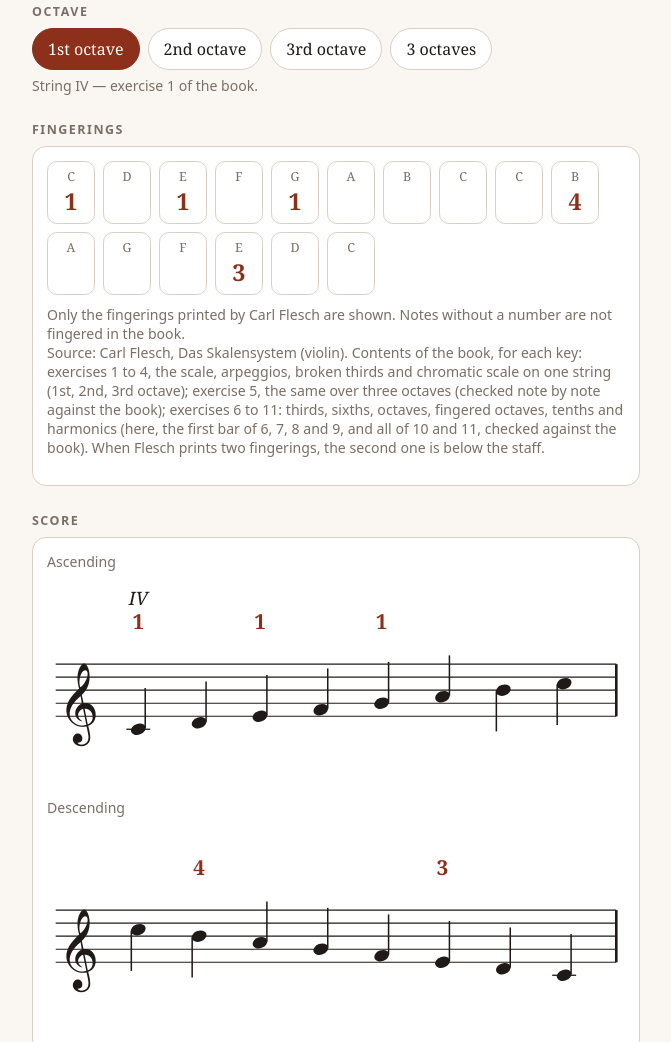
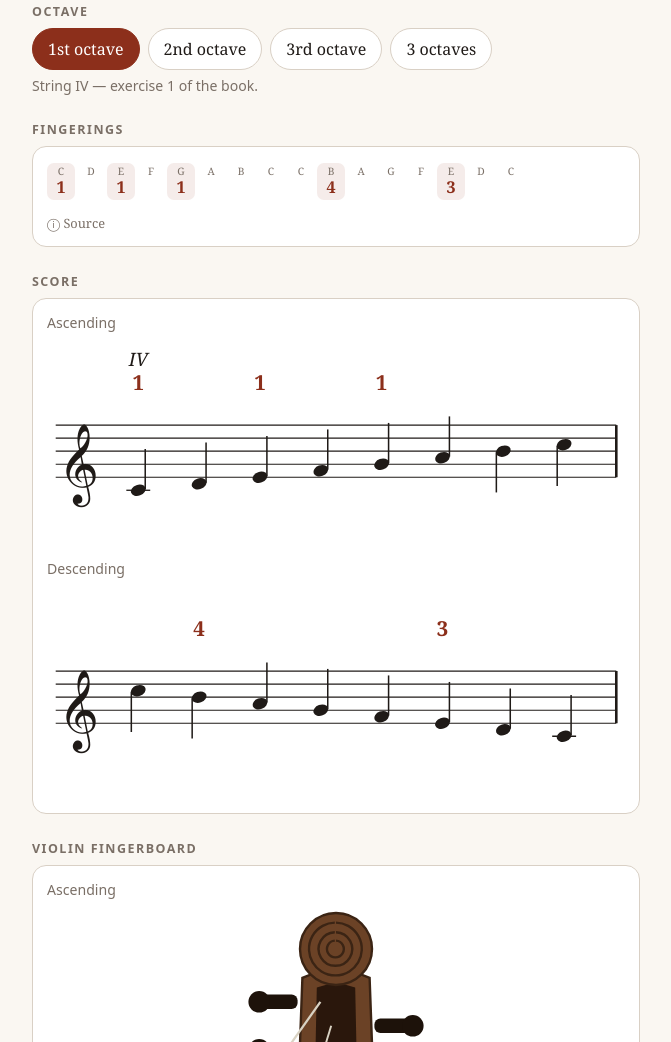
Before and after one commit to joaquimtidjani/Viola-scale-by-JTD, a plain HTML site: page violin/index.html in a window 1280 px wide. Shown: the part 1455-2497 px from the top of the page, without its empty margins (304-975 px from the left). Drawn offline with Linux system fonts and the light colour scheme.

Commit message:
Violin: compact fingering strip, collapsible source and legend notes
Co-Authored-By: Claude Opus 5.5 <noreply@anthropic.com>
Claude-Session: https://claude.ai/code/session_01CrCCaH66SGe4F6jyiYQwxu

```diff
--- a/violin/index.html
+++ b/violin/index.html
@@ -39,10 +39,10 @@ button{font:inherit;font-size:1rem;padding:9px 15px;border-radius:999px;border:1
 button[aria-pressed="true"]{background:var(--acc);border-color:var(--acc);color:#fff}
 button:disabled{opacity:.38}
 .card{background:var(--card);border:1px solid var(--line);border-radius:14px;padding:14px}
-.chips{display:flex;flex-wrap:wrap;gap:8px}
-.chip{text-align:center;min-width:48px;padding:6px 8px;border:1px solid var(--line);border-radius:10px}
-.chip small{display:block;color:var(--mut);font-size:.78rem}
-.chip strong{font-size:1.45rem;font-weight:normal;color:var(--mut)}
+.chips{display:flex;flex-wrap:nowrap;overflow-x:auto;gap:2px;padding:2px 0 6px;scrollbar-width:thin;-webkit-overflow-scrolling:touch}
+.chip{flex:0 0 auto;text-align:center;min-width:28px;padding:3px 5px;border-radius:7px;line-height:1.15}.chip.p{background:color-mix(in srgb,var(--acc) 9%,transparent)}
+.chip small{display:block;color:var(--mut);font-size:.64rem;white-space:nowrap}
+.chip strong{font-size:1.02rem;font-weight:normal;color:var(--mut);opacity:.45}.chip.p strong{opacity:1}details.src{margin-top:8px}details.src summary{cursor:pointer;color:var(--mut);font-size:.8rem;list-style:none}details.src summary::before{content:"ⓘ  "}details.src summary::-webkit-details-marker{display:none}details.src .note{margin-top:4px}
 .chip.p strong{color:var(--acc);font-weight:bold}
 .scroll{overflow-x:auto}
 svg{width:100%;min-width:480px;height:auto;display:block}
@@ -83,13 +83,13 @@ svg .fp{fill:var(--acc);font-weight:bold}
 
 <h2>Fingerings</h2>
 <div class="card"><div class="chips" id="chips"></div>
-<p class="note" id="srcnote">Only the fingerings printed by Carl Flesch are shown. Notes without a number are not fingered in the book.<br>Source: Carl Flesch, Das Skalensystem (violin). Contents of the book, for each key: exercises 1 to 4, the scale, arpeggios, broken thirds and chromatic scale on one string (1st, 2nd, 3rd octave); exercise 5, the same over three octaves (checked note by note against the book); exercises 6 to 11: thirds, sixths, octaves, fingered octaves, tenths and harmonics (here, the first bar of 6, 7, 8 and 9, and all of 10 and 11, checked against the book). When Flesch prints two fingerings, the second one is below the staff.</p></div>
+<details class="src"><summary>Source</summary><p class="note" id="srcnote">Only the fingerings printed by Carl Flesch are shown. Notes without a number are not fingered in the book.<br>Source: Carl Flesch, Das Skalensystem (violin). Contents of the book, for each key: exercises 1 to 4, the scale, arpeggios, broken thirds and chromatic scale on one string (1st, 2nd, 3rd octave); exercise 5, the same over three octaves (checked note by note against the book); exercises 6 to 11: thirds, sixths, octaves, fingered octaves, tenths and harmonics (here, the first bar of 6, 7, 8 and 9, and all of 10 and 11, checked against the book). When Flesch prints two fingerings, the second one is below the staff.</p></details></div>
 
 <h2>Score</h2>
 <div class="card scroll"><div id="staff"></div></div>
 
 <h2>Violin fingerboard</h2>
-<div class="card scroll"><div id="fb"></div><p class="note" id="fbnote">Only the notes played are shown, on the string where they are played. The number is the finger printed by Flesch (“4/3”: same note taken by two fingers); empty circle: finger not marked. ½ = fingers close together (half step), T = fingers apart (whole step). The neck is drawn as you see it when playing: scroll at the top, G string on the left; open strings sit on the nut. A white zigzag means the neck is cut (higher positions).<br><b>Tap a note</b> (on the staff or the fingerboard) to see its name, string, finger and position.</p></div>
+<div class="card scroll"><div id="fb"></div><details class="src"><summary>Legend</summary><p class="note" id="fbnote">Only the notes played are shown, on the string where they are played. The number is the finger printed by Flesch (“4/3”: same note taken by two fingers); empty circle: finger not marked. ½ = fingers close together (half step), T = fingers apart (whole step). The neck is drawn as you see it when playing: scroll at the top, G string on the left; open strings sit on the nut. A white zigzag means the neck is cut (higher positions).<br><b>Tap a note</b> (on the staff or the fingerboard) to see its name, string, finger and position.</p></details></div>
 </main>
 <div id="tip" role="status" aria-live="polite"></div>
 
@@ -453,7 +453,7 @@ function boardDbl(list){var items=[],pairs=[],I=dblInfo(list);
   if(!n[7]){var t=n[9]!==undefined?n[9]:s+1,b={s:t,p:midi(n[1])-OPS[t],f:n[3],pr:n[5],nm:nomNote(n[1]),info:I[k][1]};items.push(b);pairs.push([a,b])}});
  return board(items,undefined,pairs)}
 function splitTop(list){var im=0,mv=-1;list.forEach(function(n,i){var v=midi(n[n[7]?0:1]);if(v>mv){mv=v;im=i}});return[list.slice(0,im+1),list.slice(im+1)]}
-function fbHTML(d){var L=function(t,i){return'<p class="note" style="margin:'+(i?10:0)+'px 0 2px">'+t+'</p>'};
+function ED(t){t=String(t);if(t==="/"||t==="")return"·";if(t[0]==="/")return"·"+t;if(t.slice(-1)==="/")return t+"·";return t}function fbHTML(d){var L=function(t,i){return'<p class="note" style="margin:'+(i?10:0)+'px 0 2px">'+t+'</p>'};
  if(d.rows)return d.rows.map(function(r,i){return L(r.nom,i)+boardLine(r.notes,d.corde)}).join("");
  if(d.dbl){var sp=splitTop(d.notes);return L("Ascending",0)+boardDbl(sp[0])+(sp[1].length?L("Descending",1)+boardDbl(sp[1]):"")}
  return L(d.desc?"Ascending":"",0)+boardLine(d.notes,d.corde)+(d.desc?L("Descending",1)+boardLine(d.desc,d.corde):"")}
@@ -656,7 +656,7 @@ function render(){
  if(d.rows)d.rows.forEach(function(r){var L=r.notes.filter(function(n){return n[3]!==undefined});c.insertAdjacentHTML("beforeend",'<div class="chip'+(r.notes.some(function(n){return n[2]})?' p':'')+'" style="text-align:left"><small>'+r.nom+'</small><strong style="font-size:1.05rem;letter-spacing:.12em">'+r.notes.map(function(n){return n[2]?'<span style="color:var(--acc)">'+n[1]+'</span>':''}).join(" ")+'</strong>'+(L.length?'<small style="color:var(--acc);letter-spacing:.12em">'+L.map(function(n){return n[3]}).join(" ")+'</small>':'')+'</div>')});
  var AL=d.dbl||d.rows?[]:d.notes.concat(d.desc||[]);AL.forEach(function(n,ji){var p=parse(n[0]);
   c.insertAdjacentHTML("beforeend",'<div class="chip'+(n[2]?' p':'')+'"><small>'+FR[p.l]+(p.a==="#"?"♯":p.a==="b"?"♭":"")+'</small><strong>'+(n[2]?n[1]:arw(AL,ji))+'</strong>'+lo(n)+'</div>')});
- if(d.dbl)d.notes.forEach(function(n,ji){var a=parse(n[0]),b=parse(n[1]);c.insertAdjacentHTML("beforeend",'<div class="chip'+((n[4]||n[5])?' p':'')+'"><small>'+FR[a.l]+(a.a==="#"?"♯":a.a==="b"?"♭":"")+(n[7]?'':'–'+FR[b.l]+(b.a==="#"?"♯":b.a==="b"?"♭":""))+'</small><strong>'+(n[7]?(n[4]?n[2]:arw(d.notes,ji)):(n[4]?n[2]:arw(d.notes,ji))+'/'+(n[5]?n[3]:arw(d.notes,ji,1)))+'</strong></div>')});
+ if(d.dbl)d.notes.forEach(function(n,ji){var a=parse(n[0]),b=parse(n[1]);c.insertAdjacentHTML("beforeend",'<div class="chip'+((n[4]||n[5])?' p':'')+'"><small>'+FR[a.l]+(a.a==="#"?"♯":a.a==="b"?"♭":"")+(n[7]?'':'–'+FR[b.l]+(b.a==="#"?"♯":b.a==="b"?"♭":""))+'</small><strong>'+ED(n[7]?(n[4]?n[2]:arw(d.notes,ji)):(n[4]?n[2]:arw(d.notes,ji))+'/'+(n[5]?n[3]:arw(d.notes,ji,1)))+'</strong></div>')});
  if(d.multi){var M=multiHTML(d,sel.ser);document.getElementById("staff").innerHTML=M.st;document.getElementById("fb").innerHTML=M.fb;return}
  var V=(sel.ser&&d.alt)?serView(d):d;
  if(d.rows){document.getElementById("staff").innerHTML=d.rows.map(function(r,i){return '<p class="note" style="margin:'+(i?8:0)+'px 0 2px">'+r.nom+'</p>'+draw({corde:i?"":d.corde,corde2:i?"":(d.alt||""),notes:r.notes,gap:44,info:rowInfo(V.rows[i].notes,V.corde)})}).join("");
@@ -900,6 +900,8 @@ var TD={
 "Chromatic":["半音阶","क्रोमैटिक","Cromática","الكروماتيكي","Chromatique","ক্রোমাটিক","Cromática","Хроматическая","Kromatik"],
 "Chromatic scale":["半音阶","क्रोमैटिक स्केल","Escala cromática","السلّم الكروماتيكي","Gamme chromatique","ক্রোমাটিক স্কেল","Escala cromática","Хроматическая гамма","Tangga nada kromatik"],
 "Broken thirds":["分解三度","ब्रोकन थर्ड्स","Terceras quebradas","الثالثات المكسّرة","Tierces brisées","ব্রোকেন থার্ড","Terças quebradas","Ломаные терции","Terts patah"],
+"Legend":["图例","संकेत","Leyenda","مفتاح الرموز","Légende","সংকেত","Legenda","Обозначения","Keterangan"],
+"Source":["来源","स्रोत","Fuente","المصدر","Source","উৎস","Fonte","Источник","Sumber"],
 "Thirds":["三度","थर्ड्स","Terceras","الثالثات","Tierces","থার্ড","Terças","Терции","Terts"],
 "Sixths":["六度","सिक्स्थ्स","Sextas","السادسات","Sixtes","সিক্সথ","Sextas","Сексты","Sekst"],
 "Octaves":["八度","ऑक्टेव","Octavas","الأوكتافات","Octaves","অক্টেভ","Oitavas","Октавы","Oktaf"],
--- a/violin/sw.js
+++ b/violin/sw.js
@@ -1,4 +1,4 @@
-const CACHE = 'violin-scale-v15';
+const CACHE = 'violin-scale-v16';
 const FILES = ['./', './index.html', './manifest.webmanifest', './icon-192.png', './icon-512.png', './icon-maskable-512.png', './apple-touch-icon.png', './favicon-32.png'];
 self.addEventListener('install', e => { e.waitUntil(caches.open(CACHE).then(c => c.addAll(FILES)).then(() => self.skipWaiting())); });
 self.addEventListener('activate', e => { e.waitUntil(caches.keys().then(ks => Promise.all(ks.filter(k => k !== CACHE).map(k => caches.delete(k)))).then(() => self.clients.claim())); });
```
